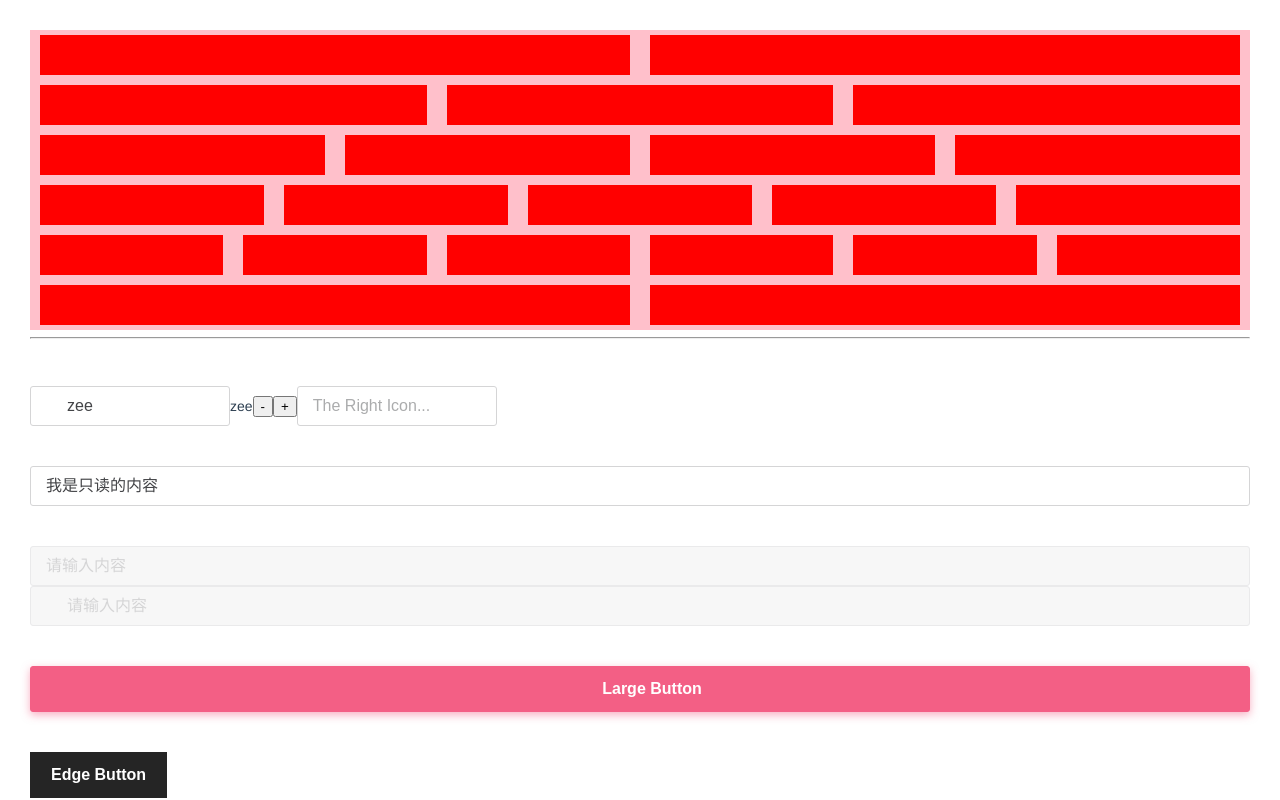
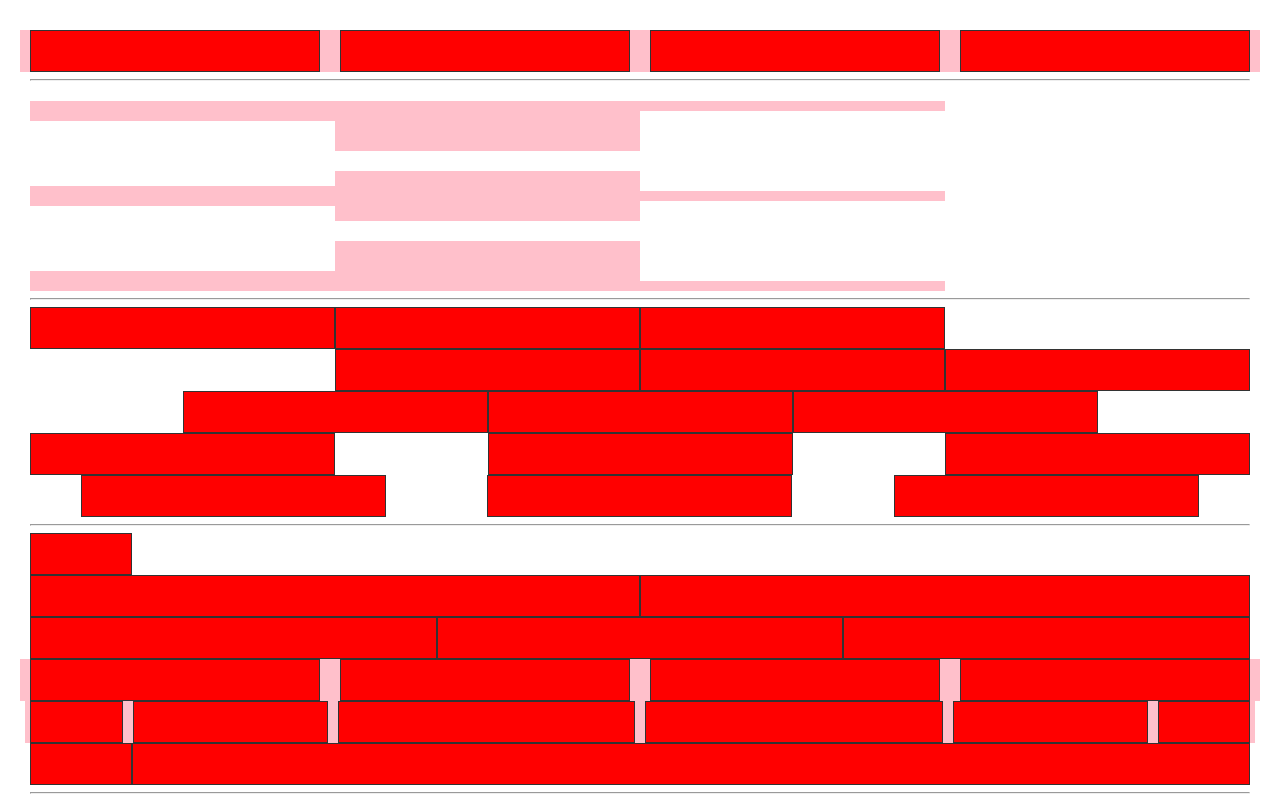
Before and after one commit to funny-man/uzi-vue, a Vue app: page / in a window 1280 px wide. Shown: the top 800 px of the page. Built offline with nearby package versions, Linux system fonts and the light colour scheme.

Commit message:
添加float和flex两种布局模式，添加gutter属性

```diff
--- a/src/App.vue
+++ b/src/App.vue
@@ -1,38 +1,83 @@
 <template>
   <div id="app">
-    <z-row gutter="12020">
-      <z-col class="z-col"><div class="box"></div></z-col>
-      <z-col class="z-col"><div class="box"></div></z-col>
+    <z-row gutter="20">
+      <z-col span="6" class="z-col"><div class="box"></div></z-col>
+      <z-col span="6" class="z-col"><div class="box"></div></z-col>
+      <z-col span="6" class="z-col"><div class="box"></div></z-col>
+      <z-col span="6" class="z-col"><div class="box"></div></z-col>
     </z-row>
-    <z-row gutter="12020">
-      <z-col class="z-col"><div class="box"></div></z-col>
-      <z-col class="z-col"><div class="box"></div></z-col>
-      <z-col class="z-col"><div class="box"></div></z-col>
+    <hr>
+    <z-row gutter="0" type="flex" style="margin-top:20px">
+      <z-col span="6" class="z-col" style="height:20px"></z-col>
+      <z-col span="6" class="z-col" style="height:50px"></z-col>
+      <z-col span="6" class="z-col" style="height:10px"></z-col>
     </z-row>
-    <z-row gutter="12020">
-      <z-col class="z-col"><div class="box"></div></z-col>
-      <z-col class="z-col"><div class="box"></div></z-col>
-      <z-col class="z-col"><div class="box"></div></z-col>
-      <z-col class="z-col"><div class="box"></div></z-col>
+    <z-row gutter="0" type="flex" align="middle" style="margin-top:20px">
+      <z-col span="6" class="z-col" style="height:20px"></z-col>
+      <z-col span="6" class="z-col" style="height:50px"></z-col>
+      <z-col span="6" class="z-col" style="height:10px"></z-col>
     </z-row>
-    <z-row gutter="12020">
-      <z-col class="z-col"><div class="box"></div></z-col>
-      <z-col class="z-col"><div class="box"></div></z-col>
-      <z-col class="z-col"><div class="box"></div></z-col>
-      <z-col class="z-col"><div class="box"></div></z-col>
-      <z-col class="z-col"><div class="box"></div></z-col>
+    <z-row gutter="0" type="flex" align="bottom" style="margin-top:20px">
+      <z-col span="6" class="z-col" style="height:20px"></z-col>
+      <z-col span="6" class="z-col" style="height:50px"></z-col>
+      <z-col span="6" class="z-col" style="height:10px"></z-col>
     </z-row>
-    <z-row gutter="12020">
-      <z-col class="z-col"><div class="box"></div></z-col>
-      <z-col class="z-col"><div class="box"></div></z-col>
-      <z-col class="z-col"><div class="box"></div></z-col>
-      <z-col class="z-col"><div class="box"></div></z-col>
-      <z-col class="z-col"><div class="box"></div></z-col>
-      <z-col class="z-col"><div class="box"></div></z-col>
+    <hr>
+    <z-row gutter="0" type="flex">
+      <z-col span="6" class="z-col"><div class="box"></div></z-col>
+      <z-col span="6" class="z-col"><div class="box"></div></z-col>
+      <z-col span="6" class="z-col"><div class="box"></div></z-col>
     </z-row>
-    <z-row gutter="12020">
-      <z-col :span="2" class="z-col"><div class="box"></div></z-col>
-      <z-col :span="22" class="z-col"><div class="box"></div></z-col>
+    <z-row gutter="0" type="flex" justify="end">
+      <z-col span="6" class="z-col"><div class="box"></div></z-col>
+      <z-col span="6" class="z-col"><div class="box"></div></z-col>
+      <z-col span="6" class="z-col"><div class="box"></div></z-col>
+    </z-row>
+    <z-row gutter="0" type="flex" justify="center">
+      <z-col span="6" class="z-col"><div class="box"></div></z-col>
+      <z-col span="6" class="z-col"><div class="box"></div></z-col>
+      <z-col span="6" class="z-col"><div class="box"></div></z-col>
+    </z-row>
+    <z-row gutter="0" type="flex" justify="space-between">
+      <z-col span="6" class="z-col"><div class="box"></div></z-col>
+      <z-col span="6" class="z-col"><div class="box"></div></z-col>
+      <z-col span="6" class="z-col"><div class="box"></div></z-col>
+    </z-row>
+    <z-row gutter="0" type="flex" justify="space-around">
+      <z-col span="6" class="z-col"><div class="box"></div></z-col>
+      <z-col span="6" class="z-col"><div class="box"></div></z-col>
+      <z-col span="6" class="z-col"><div class="box"></div></z-col>
+    </z-row>
+    <hr>
+    <z-row gutter="0">
+      <z-col span="2" class="z-col"><div class="box"></div></z-col>
+    </z-row>
+    <z-row gutter="0">
+      <z-col span="12" class="z-col"><div class="box"></div></z-col>
+      <z-col span="12" class="z-col"><div class="box"></div></z-col>
+    </z-row>
+    <z-row gutter="0">
+      <z-col span="8" class="z-col"><div class="box"></div></z-col>
+      <z-col span="8" class="z-col"><div class="box"></div></z-col>
+      <z-col span="8" class="z-col"><div class="box"></div></z-col>
+    </z-row>
+    <z-row gutter="20">
+      <z-col span="6" class="z-col"><div class="box"></div></z-col>
+      <z-col span="6" class="z-col"><div class="box"></div></z-col>
+      <z-col span="6" class="z-col"><div class="box"></div></z-col>
+      <z-col span="6" class="z-col"><div class="box"></div></z-col>
+    </z-row>
+    <z-row gutter="10" >
+      <z-col span="2" class="z-col"><div class="box"></div></z-col>
+      <z-col span="4" class="z-col"><div class="box"></div></z-col>
+      <z-col span="6" class="z-col"><div class="box"></div></z-col>
+      <z-col span="6" class="z-col"><div class="box"></div></z-col>
+      <z-col span="4" class="z-col"><div class="box"></div></z-col>
+      <z-col span="2" class="z-col"><div class="box"></div></z-col>
+    </z-row>
+    <z-row gutter="0">
+      <z-col span="2" class="z-col"><div class="box"></div></z-col>
+      <z-col span="22" class="z-col"><div class="box"></div></z-col>
     </z-row>
     <hr>
     <div class="gap"/>
@@ -190,7 +235,7 @@ export default {
 .box {
   background-color: red;
   height: 40px;
-  margin: 5px 10px;
+  border: 1px solid #333;
 }
 .gap {
   height: 40px;
--- a/src/components/col/col.vue
+++ b/src/components/col/col.vue
@@ -1,5 +1,8 @@
 <template>
-<div class="z-col">
+<div class="z-col"
+     :class="{[`z-col-${span}`]:true}"
+     :style="`paddingLeft:${gutter?gutter/2:0}px;paddingRight:${gutter?gutter/2:0}px`"
+>
   <slot></slot>
 </div>
 </template>
@@ -13,15 +16,16 @@ export default {
     // 通过$parent获取父组件的gutter值
     gutter() {
       let parent = this.$parent;
-      while (parent && parent.$options.componentName !== 'ElRow') {
+      while (parent && parent.$options.name !== 'z-row') {
         parent = parent.$parent;
       }
-      return parent ? parent.gutter : 0;
+      return parent ? parent.gutter * 1 : 0;
     }
   },
   props: {
     span: {
-      type: [Number, String]
+      type: [Number, String],
+      default: 0
     }
   }
 };
@@ -32,7 +36,17 @@ export default {
   @import '../../sass/animation.scss';
   @import "../../sass/utils.scss";
   .z-col {
-    width: 100%;
+    display: block;
     box-sizing: border-box;
   }
+
+  .z-col-0 {
+    display: none;
+  }
+  @for $n from 1 through 24 {
+    .z-col-#{$n} {
+      width: ($n/24)*100%;
+      float: left;
+    }
+  }
 </style>
--- a/src/components/row/row.vue
+++ b/src/components/row/row.vue
@@ -1,5 +1,12 @@
 <template>
-<div class="row">
+<div class="z-row"
+     :class="{
+       [`is-${type}`]:true,
+       [`is-justify-${justify}`]:true,
+       [`is-align-${align}`]:true
+     }"
+     :style="`marginLeft:-${gutter?gutter/2:0}px;marginRight:-${gutter?gutter/2:0}px`"
+  >
   <slot></slot>
 </div>
 </template>
@@ -10,6 +17,26 @@ export default {
   components: {
   },
   props: {
+    // 间隔
+    gutter: [Number, String],
+    // 类型默认普通的浮动布局；可传flex使用flex布局
+    type: {
+      type: String,
+      default: 'float'
+    },
+    // 用于渲染的标签默认div
+    tag: {
+      type: String,
+      default: 'dev'
+    },
+    justify: {
+      type: String,
+      default: 'start'
+    },
+    align: {
+      type: String,
+      default: 'top'
+    },
   }
 };
 </script>
@@ -18,7 +45,34 @@ export default {
   @import '../../sass/var.scss';
   @import '../../sass/animation.scss';
   @import "../../sass/utils.scss";
-  .row {
+  .z-row {
+    display: block;
+    box-sizing: border-box;
+    // 清除浮动
+  }
+  .is-float {
+    @include utils-clearfix;
+  }
+  .is-flex {
     display: flex;
   }
+  // flex布局下的参数
+  .is-justify-center {
+    justify-content: center;
+  }
+  .is-justify-end {
+    justify-content: flex-end;
+  }
+  .is-justify-space-between {
+    justify-content: space-between;
+  }
+  .is-justify-space-around {
+    justify-content: space-around;
+  }
+  .is-align-middle {
+    align-items: center;
+  }
+  .is-align-bottom {
+    align-items: flex-end;
+  }
 </style>
--- a/src/sass/utils.scss
+++ b/src/sass/utils.scss
@@ -10,6 +10,19 @@
   overflow: hidden;
   text-overflow: ellipsis;
   white-space: nowrap;
+}
+// 清除浮动
+@mixin utils-clearfix {
+  @at-root {
+    &::before,
+    &::after {
+      display: table;
+      content: "";
+    }
+    &::after {
+      clear: both
+    }
+  }
 }
 
 // button阴影
```
